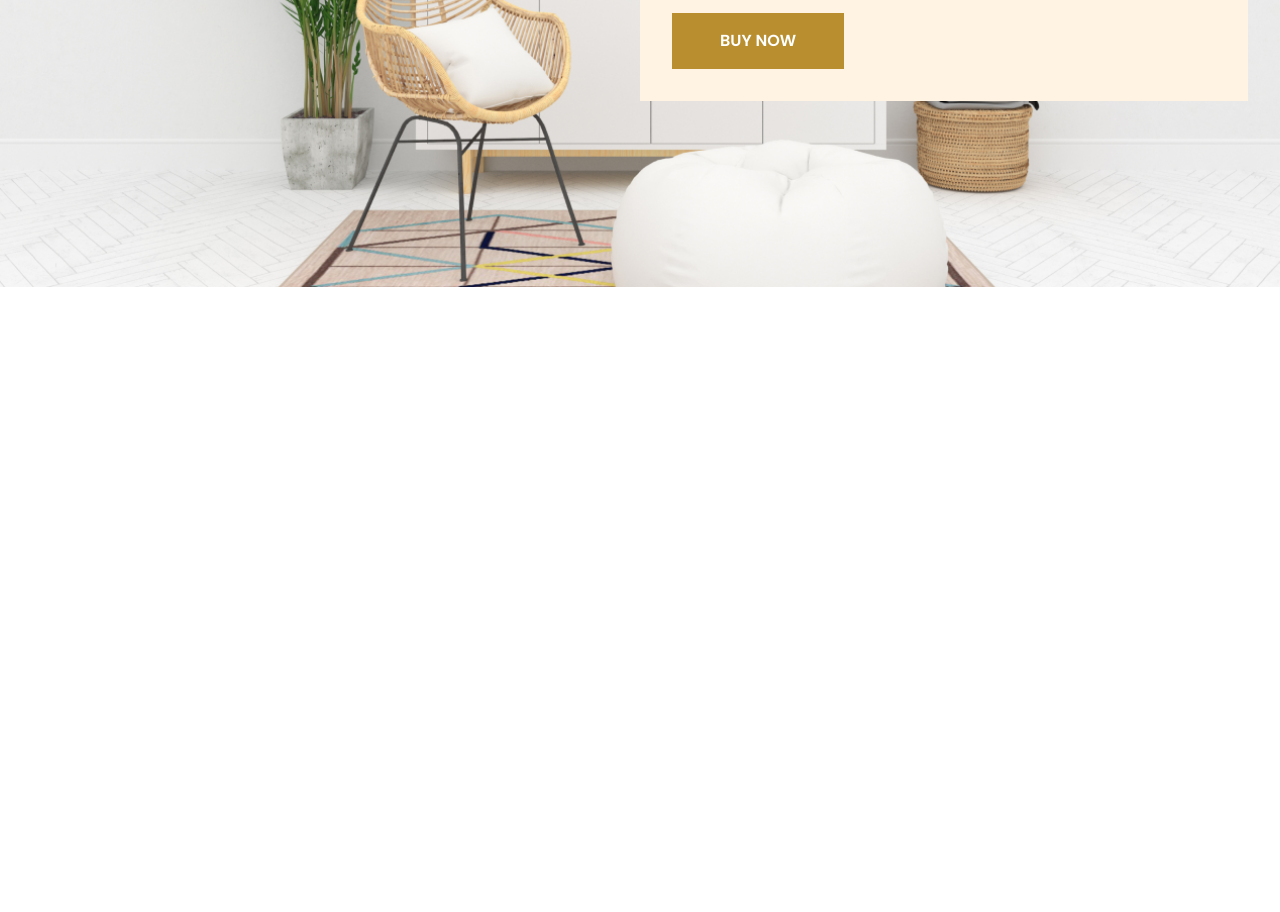
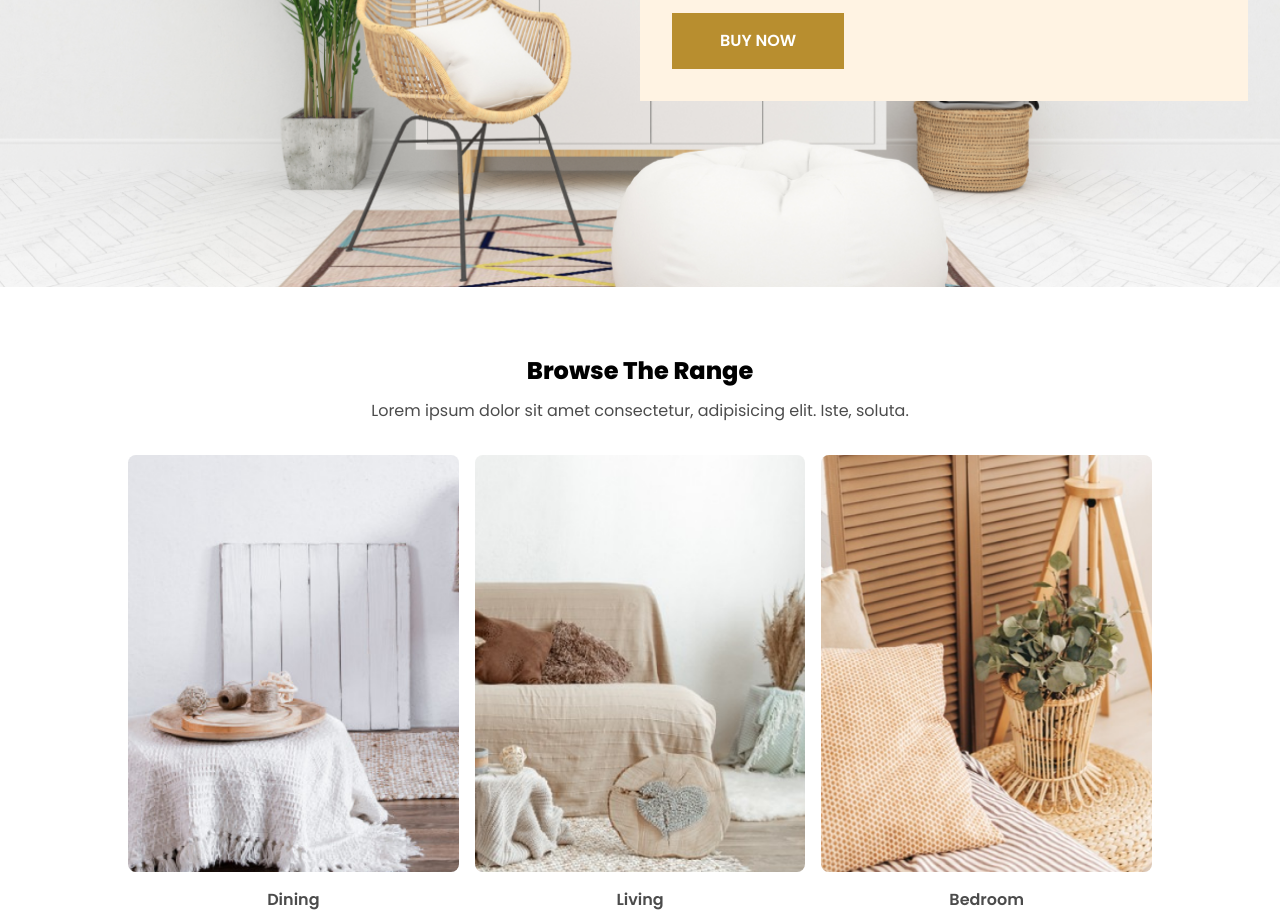
Before and after one commit to Aditya5576/Furniture-Static_Web-Pg, a website built with Vite: page index.html in a window 1280 px wide. Shown: the part 513-1425 px from the top of the page. Before the commit the page ends 800 px from the top, so only its background shows below. Built offline with nearby package versions, Linux system fonts and the light colour scheme.

Commit message:
featured & our prod section

```diff
--- a/index.html
+++ b/index.html
@@ -55,5 +55,29 @@
         </div>
       </div>
     </section>
+
+    <!-- fetured section -->
+    <section class="featured">
+      <div class="featured-content">
+        <h2>Browse The Range</h2>
+        <p>Lorem ipsum dolor sit amet consectetur, adipisicing elit. Iste, soluta.</p>
+      </div>
+      <div class="featured-cards">
+        <div class="card">
+          <img src="./asessts/dining.png" alt="">
+          <p>Dining</p>
+        </div>
+        <div class="card">
+          <img src="./asessts/living.png" alt="">
+          <p>Living</p>
+        </div>
+        <div class="card">
+          <img src="./asessts/bedroom.png" alt="">
+          <p>Bedroom</p>
+        </div>
+      </div>
+
+
+    </section>
   </body>
 </html>
--- a/src/style.css
+++ b/src/style.css
@@ -166,3 +166,47 @@ nav .ham{
     line-height: 1.3em;
   }
 }
+
+/* featured desktop styles */
+.featured{
+  /* margin-top: 3em; */
+  text-align: center;
+  width: 80%;
+  margin: 0 auto;
+}
+.featured h2{
+  font-weight: var(--fw-800);
+  font-size: x-large;
+  margin-top: 3em;
+}
+.featured p{
+  opacity: 0.7;
+  margin-top: 1em;
+}
+.featured .featured-cards{
+  display: flex;
+  justify-content: center;
+  gap: 1em;
+  margin-top: 2em;
+}
+.featured-cards .card{
+  height: 40%;
+}
+.featured-cards .card img{
+  border-radius: 8px;
+}
+.featured-cards .card p{
+  margin-top: 1em;
+  font-weight: var(--fw-600);
+}
+/* featured section mobile style */
+@media  (max-width:375px) {
+  .featured .featured-cards{
+    flex-direction: column;
+    padding: 2em;
+    gap: 3em;
+  }
+  .featured .featured-cards .card{
+    height: 50%;
+  }
+}
```
Also changed, not shown: asessts/bedroom.png (added), asessts/dining.png (added), asessts/living.png (added), asessts/pord4.png (added), asessts/prod1.png (added), asessts/prod2.png (added), asessts/prod3.png (added), asessts/prod5.png (added), asessts/prod6.png (added), asessts/prod7.png (added), asessts/prod8.png (added).
